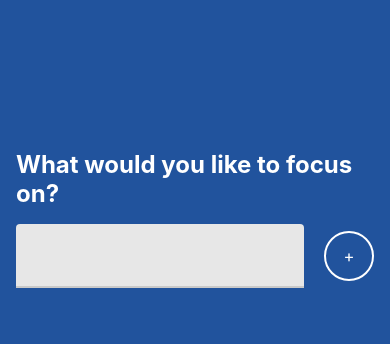
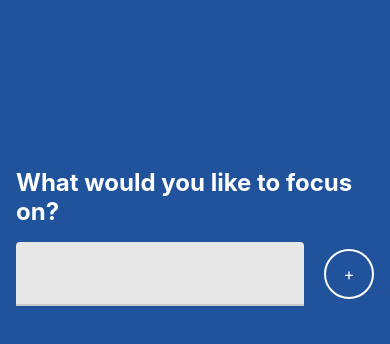
Before and after one commit to JRPerezJr/react-native-focus-app, a React Native app: screen / in a window 390 px wide. Shown: the top 344 px of the page. Built offline with nearby package versions, Linux system fonts and the light colour scheme.

Commit message:
added stop start btn

```diff
--- a/App.js
+++ b/App.js
@@ -1,15 +1,17 @@
 import { StatusBar } from 'expo-status-bar';
 import React, { useState } from 'react';
-import { View, Text, StyleSheet } from 'react-native';
+import { View, Text, StyleSheet, Platform } from 'react-native';
 import { Focus } from './src/features/focus/focus';
+import { Timer } from './src/features/timer/timer';
 import { primaryColors } from './src/utils/colors';
+import { spacing } from './src/utils/sizes';
 
 export default function App() {
   const [focusSubject, setFocusSubject] = useState(null);
   return (
     <View style={styles.container}>
       {focusSubject ? (
-        <Text>I have a subject</Text>
+        <Timer focusSubject={focusSubject} />
       ) : (
         <Focus addSubject={setFocusSubject} />
       )}
@@ -22,6 +24,7 @@ export default function App() {
 const styles = StyleSheet.create({
   container: {
     flex: 1,
+    paddingTop: Platform.OS === 'ios' ? spacing.md : spacing.lg,
     backgroundColor: primaryColors.mediumBlue,
   },
 });
```
